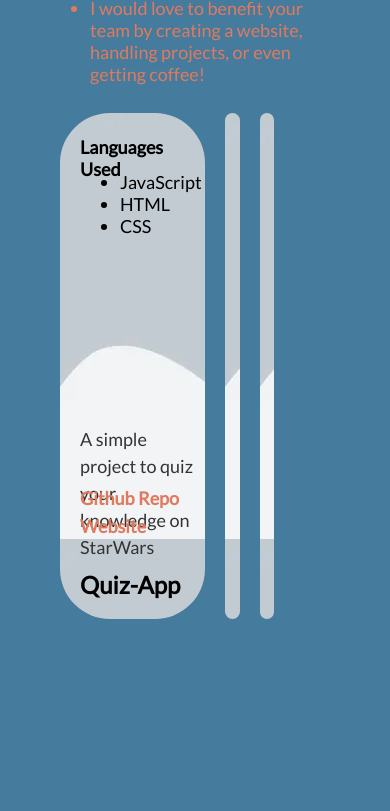
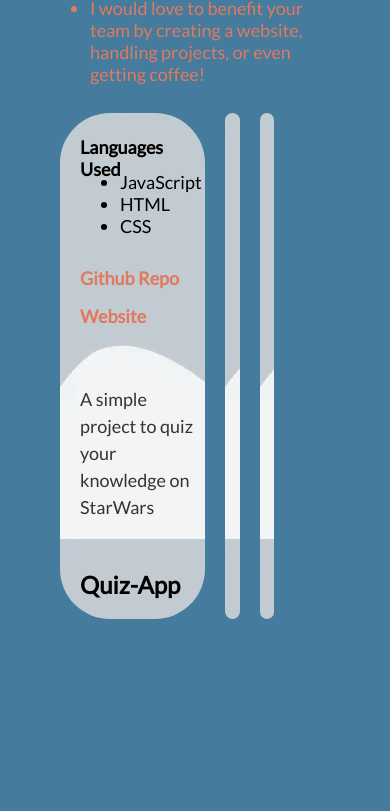
Before and after one commit to Erzyelc/Portfolio-Renew, a plain HTML site: page index.html in a window 390 px wide. Shown: the part 932-1743 px from the top of the page. Drawn offline with Linux system fonts and the light colour scheme.

Commit message:
fiexed projects responsiveness

```diff
--- a/styles.css
+++ b/styles.css
@@ -322,7 +322,7 @@ a:link {
     color: #e07a5f;
   }
 
-@media(max-width: 480px) {
+@media(max-width: 600px) {
     .container{
         width: 100vw;
     }
@@ -331,4 +331,23 @@ a:link {
     .panel:nth-of-type(5) {
         display: none;
     }
+
+    .panel h5 {
+        bottom: 300px;
+        left: 20px;
+    }
+
+    .panel h6 {
+        bottom: 250px;
+        left: 20px;
+    }
+
+    .panel p{
+        bottom: 80px;
+        left: 20px;
+    }
 }
+
+@media(max-width: 600px) {
+    .container
+}
```
